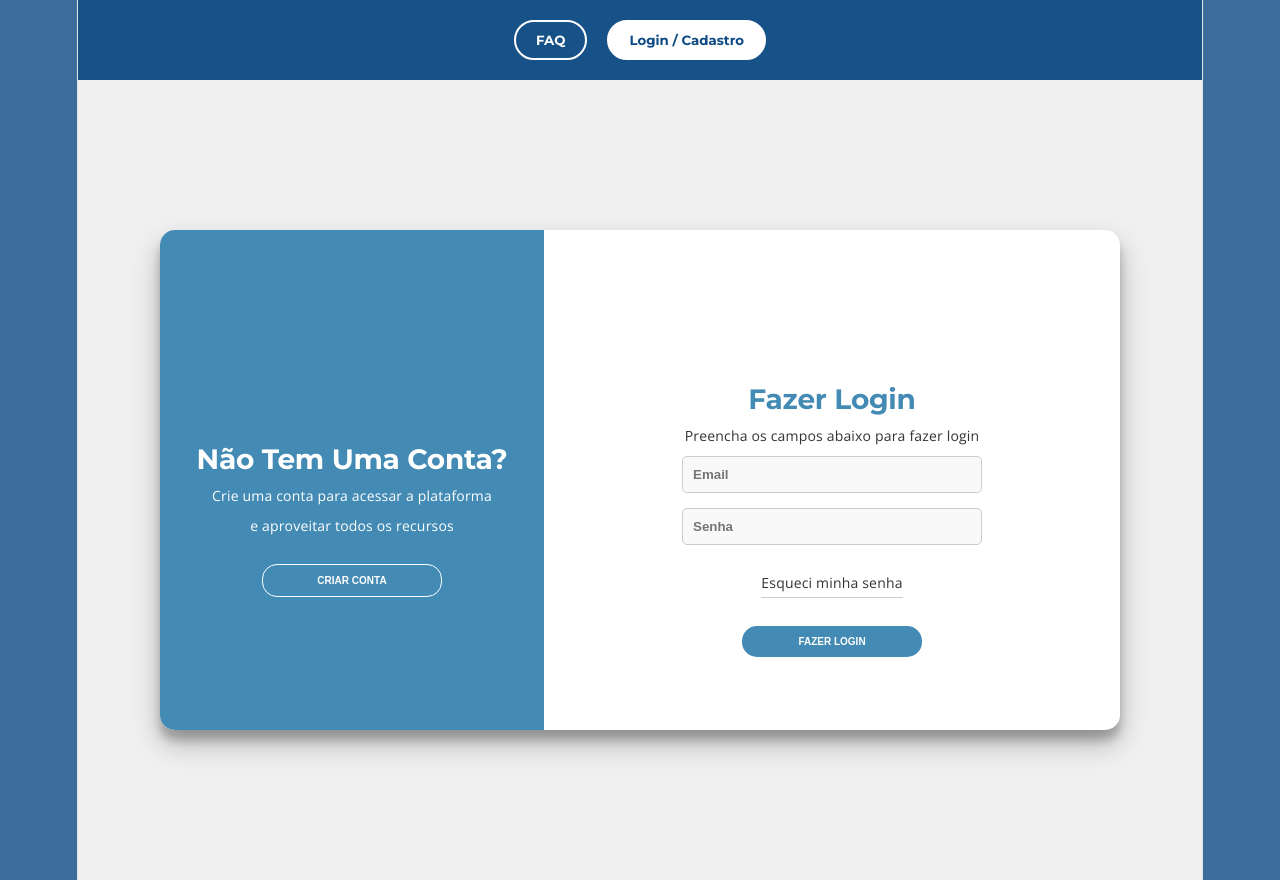
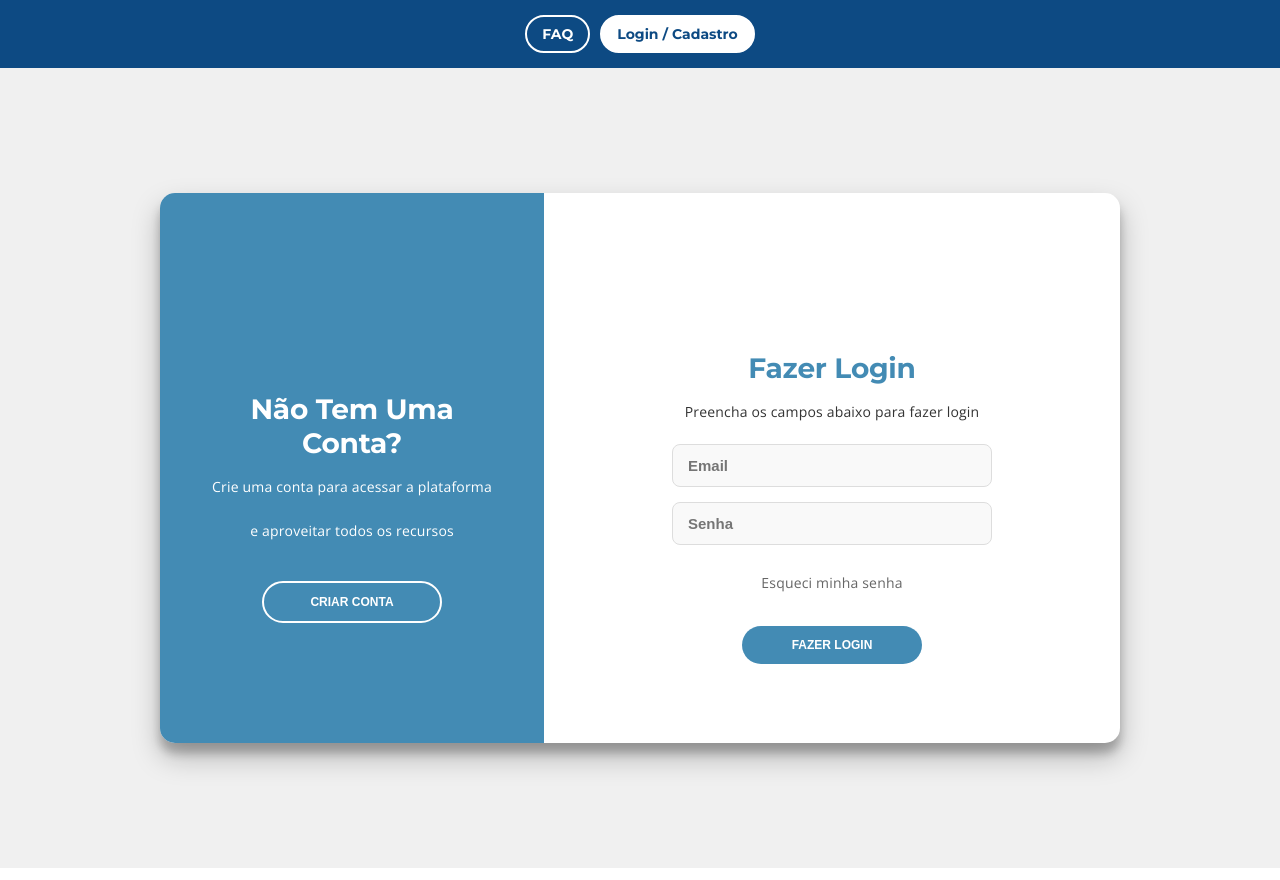
Before and after one commit to peterosnk/plataforma-de-FAQ, a React (Vite) app in the folder frontend/: page / in a window 1280 px wide. Both pictures are taken after a click on the button "Login / Cadastro". Built offline with nearby package versions, Linux system fonts and the light colour scheme.

Commit message:
frontend

```diff
--- a/frontend/src/App.css
+++ b/frontend/src/App.css
@@ -7,8 +7,16 @@
 body {
     margin: 0;
     font-family: 'Montserrat', sans-serif;
-    color: #fff;
-    background-color: #0d4a83cc;
+    color: #0d4a83;
+    background-color: #ffffff;
+    min-height: 100vh;
+    overflow-x: hidden;
+}
+
+.app-container {
+    min-height: 100vh;
+    display: flex;
+    flex-direction: column;
 }
 
 /*titulo*/
@@ -19,18 +27,21 @@ body {
     margin-bottom: 20px;
     font-style: normal;
     font-family: 'Montserrat', sans-serif;
+    color: #0d4a83;
+    padding: 0 20px;
 }
 
 .subtitle {
     font-size: 13px;
     text-align: center;
     margin-bottom: 40px;
-    color: #fff;
+    color: #0d4a83cc;
+    padding: 0 20px;
 }
 
 .category-title {
     font-size: 26px;
-    color: #fff;
+    color: #0d4a83;
     text-align: center;
     margin-bottom: 10px;
     font-weight: 700;
@@ -40,20 +51,12 @@ body {
 .questions-container {
     max-width: 800px;
     margin: 0 auto;
+    padding: 0 20px 50px 20px;
+    width: 100%;
 }
 
 .question {
-    border-bottom: 1px solid #fff;
-}
-
-.category-title {
-    font-size: 26px;
-    color: #fff;
-    text-align: center;
-    margin-bottom: 10px;
-    font-weight: 700;
-    width: 100%;
-    display: flex;
+    border-bottom: 1px solid #0d4a8333;
 }
 
 .question button {
@@ -66,28 +69,32 @@ body {
     border: none;
     outline: none;
     font-size: 22px;
-    color: #fff;
+    color: #0d4a83;
     font-weight: 700;
     cursor: pointer;
+    text-align: left;
 }
 
 .question p {
-    font-size: 22px;
+    font-size: 18px;
     max-height: 0;
     opacity: 0;
     line-height: 1.5;
     overflow: hidden;
     transition: all 0.6s ease;
+    color: #333;
 }
 
 .d-arrow {
     transition: transform 0.5s ease-in;
-    color: #fff;
+    color: #0d4a83;
+    flex-shrink: 0;
+    margin-left: 10px;
 }
 
 /*botao pergunta*/
 .question p.show {
-    max-height: 200px;
+    max-height: 500px;
     opacity: 1;
     padding: 0px 15px 30px 15px;
 }
@@ -101,13 +108,14 @@ body {
     display: flex;
     justify-content: center;
     align-items: center;
-    background: #0d4a83b6;
+    background: #0d4a831a;
     border-radius: 40px;
     padding: 10px 20px;
     margin: 0 auto 20px auto;
     max-width: 400px;
     width: fit-content;
     transition: all 0.5s ease;
+    border: 1px solid #0d4a8333;
 }
 
 .search-input {
@@ -116,13 +124,17 @@ body {
     background: transparent;
     border: none;
     outline: none;
-    color: #fff;
+    color: #0d4a83;
     font-size: 16px;
     width: 0;
     transition: width 0.5s ease;
     font-family: 'Open Sans', sans-serif;
     padding: 0px 6px;
     justify-content: center;
+}
+
+.search-input::placeholder {
+    color: #0d4a8388;
 }
 
 .search-input:focus {
@@ -132,7 +144,7 @@ body {
 .fas.fa-search {
     line-height: 40px;
     width: 40px;
-    color: #fff;
+    color: #0d4a83;
     font-size: 18px;
     display: flex;
     justify-content: center;
@@ -147,31 +159,39 @@ body {
 
 .search-container:hover .fas.fa-search {
     width: 40px;
-    background: #8fa3b6b6;
+    background: #0d4a8322;
 }
 
 /* Navegação Principal */
 .main-nav {
     display: flex;
     justify-content: center;
-    gap: 20px;
-    padding: 20px;
-    background: rgba(13, 74, 131, 0.8);
+    gap: 10px;
+    padding: 15px;
+    background: #0d4a83;
     position: sticky;
     top: 0;
     z-index: 1000;
+    transition: transform 0.4s ease-in-out;
+    width: 100%;
+}
+
+.main-nav.nav-hidden {
+    transform: translateY(-100%);
 }
 
 .main-nav button {
     background: transparent;
     border: 2px solid #fff;
     color: #fff;
-    padding: 10px 20px;
+    padding: 8px 15px;
     border-radius: 25px;
     cursor: pointer;
     font-family: 'Montserrat', sans-serif;
     font-weight: 700;
     transition: all 0.3s ease;
+    font-size: 14px;
+    white-space: nowrap;
 }
 
 .main-nav button:hover,
@@ -182,17 +202,47 @@ body {
 
 .logout-nav {
     background: transparent;
-    border: 2px solid #dc3545 !important;
-    color: #dc3545 !important;
-    padding: 10px 20px;
-    border-radius: 25px;
-    cursor: pointer;
-    font-family: 'Montserrat', sans-serif;
-    font-weight: 700;
-    transition: all 0.3s ease;
+    border: 2px solid #ff4d4d !important;
+    color: #ff4d4d !important;
 }
 
 .logout-nav:hover {
-    background: #dc3545 !important;
+    background: #ff4d4d !important;
     color: white !important;
 }
+
+/* RESPONSIVIDADE CELULAR */
+@media (max-width: 768px) {
+    .title {
+        font-size: 32px;
+        margin-top: 40px;
+    }
+
+    .main-nav {
+        gap: 5px;
+        padding: 10px;
+    }
+
+    .main-nav button {
+        padding: 6px 12px;
+        font-size: 12px;
+    }
+
+    .question button {
+        font-size: 18px;
+        padding: 15px 10px;
+    }
+
+    .question p {
+        font-size: 16px;
+    }
+
+    .search-container {
+        max-width: 90%;
+    }
+
+    .search-container:hover .search-input,
+    .search-input:focus {
+        width: 180px;
+    }
+}
--- a/frontend/src/App.jsx
+++ b/frontend/src/App.jsx
@@ -1,4 +1,4 @@
-import React, { useState } from 'react';
+import React, { useState, useEffect } from 'react';
 import FAQ from './faq';
 import Auth from './Auth';
 import Profile from './Profile';
@@ -7,6 +7,8 @@ import './App.css';
 function App() {
   const [currentPage, setCurrentPage] = useState('faq');
   const [user, setUser] = useState(null); // Estado do usuário logado
+  const [showNav, setShowNav] = useState(true);
+  const [lastScrollY, setLastScrollY] = useState(0);
 
   const handleAuthSuccess = (userData) => {
     setUser(userData);
@@ -22,9 +24,26 @@ function App() {
     setCurrentPage('faq');
   };
 
+  // Lógica para esconder a navbar ao descer e mostrar ao subir
+  useEffect(() => {
+    const controlNavbar = () => {
+      if (window.scrollY > lastScrollY && window.scrollY > 50) { // Descendo
+        setShowNav(false);
+      } else { // Subindo
+        setShowNav(true);
+      }
+      setLastScrollY(window.scrollY);
+    };
+
+    window.addEventListener('scroll', controlNavbar);
+    return () => {
+      window.removeEventListener('scroll', controlNavbar);
+    };
+  }, [lastScrollY]);
+
   return (
     <div className="app-container">
-      <nav className="main-nav">
+      <nav className={`main-nav ${!showNav ? 'nav-hidden' : ''}`}>
         <button
           className={currentPage === 'faq' ? 'active' : ''}
           onClick={() => setCurrentPage('faq')}
--- a/frontend/src/Auth.css
+++ b/frontend/src/Auth.css
@@ -4,9 +4,10 @@
     display: flex;
     align-items: center;
     justify-content: center;
-    height: 100vh;
-    background-color: #f0f0f0; /* Fundo branco/cinza claro nas bordas laterais */
+    min-height: 100vh;
+    background-color: #f0f0f0;
     font-family: 'Open Sans', sans-serif;
+    padding: 40px 20px; /* Padding extra para evitar colar nas bordas em desktops menores */
 }
 
 .auth-container * {
@@ -17,23 +18,26 @@
 
 .auth-container .container {
     position: relative;
-    width: 960px;
-    height: 500px;
+    width: 100%;
+    max-width: 960px; /* Limite máximo no desktop */
+    min-height: 550px; /* Aumentado para acomodar o formulário de cadastro */
+    display: flex;
 }
 
 .auth-container .content {
-    background-color: #ffffff; /* Fundo branco do cartão central */
+    background-color: #ffffff;
     border-radius: 15px;
     width: 100%;
-    height: 100%;
+    min-height: 100%;
     display: flex;
     justify-content: space-between;
-    align-items: center;
+    align-items: stretch; /* Garante que as colunas ocupem toda a altura */
     position: relative;
     box-shadow: 0 14px 28px rgba(0,0,0,0.25), 0 10px 10px rgba(0,0,0,0.22);
-    overflow: hidden;
+    overflow: hidden; /* Mantém as animações dentro do card */
 }
 
+/* Fundo azul deslizante */
 .auth-container .content::before {
     content: "";
     position: absolute;
@@ -45,7 +49,6 @@
     transition: all 0.6s ease-in-out;
 }
 
-/* Quando o Sign Up está ativo, movemos o fundo azul para a direita */
 .auth-container .sign-up-active .content::before {
     left: 60%;
 }
@@ -54,39 +57,39 @@
 .auth-container .second-content {
     display: flex;
     width: 100%;
-    height: 100%;
+    min-height: 100%;
     position: absolute;
     top: 0;
     left: 0;
     transition: all 0.6s ease-in-out;
 }
 
-/* Esconde o segundo container por padrão */
 .auth-container .second-content {
     opacity: 0;
     z-index: 0;
     pointer-events: none;
+    transform: translateX(20px); /* Leve efeito de movimento */
 }
 
-/* Alternância de visibilidade baseada na classe sign-up-active */
 .auth-container .sign-up-active .first-content {
     opacity: 0;
     z-index: 0;
     pointer-events: none;
+    transform: translateX(-20px);
 }
 
 .auth-container .sign-up-active .second-content {
     opacity: 1;
     z-index: 5;
     pointer-events: all;
+    transform: translateX(0);
 }
 
 .auth-container .first-collum {
     z-index: 10;
     text-align: center;
-    flex: 1 0 auto;
     width: 40%;
-    padding: 20px;
+    padding: 40px 20px;
     display: flex;
     flex-direction: column;
     justify-content: center;
@@ -101,14 +104,13 @@
     flex-direction: column;
     justify-content: center;
     align-items: center;
-    padding: 20px;
+    padding: 40px 20px;
 }
 
-/* Estilo Primeira Coluna do Primeiro Container */
 .auth-container .title {
     font-size: 28px;
     font-weight: bold;
-    margin-bottom: 10px;
+    margin-bottom: 15px;
     text-transform: capitalize;
 }
 
@@ -123,22 +125,21 @@
 .auth-container .description {
     font-size: 14px;
     font-weight: 300;
-    line-height: 20px;
+    line-height: 24px;
     color: #ffffff;
-    margin-bottom: 10px;
+    margin-bottom: 20px;
 }
 
-/* Na segunda coluna (formulário), o texto deve ser escuro se o fundo for branco */
 .auth-container .second-collum .description {
     color: #333;
 }
 
 .auth-container .button {
-    border-radius: 15px;
+    border-radius: 25px;
     text-transform: uppercase;
     color: #ffffff;
-    font-size: 10px;
-    padding: 10px 50px;
+    font-size: 12px;
+    padding: 12px 40px;
     cursor: pointer;
     font-weight: bold;
     width: 180px;
@@ -146,7 +147,11 @@
     border: none;
     margin-top: 1rem;
     background-color: #438bb4;
-    transition: transform 80ms ease-in;
+    transition: all 0.3s ease;
+}
+
+.auth-container .button:hover {
+    filter: brightness(1.1);
 }
 
 .auth-container .button:active {
@@ -155,33 +160,103 @@
 
 .auth-container .button.button-primary {
     background-color: transparent;
-    border: 1px solid #ffffff;
+    border: 2px solid #ffffff;
 }
 
 .auth-container .form {
     display: flex;
     flex-direction: column;
-    width: 70%;
-    max-width: 300px;
+    width: 100%;
+    max-width: 320px;
     align-items: center;
 }
 
 .auth-container .form input {
     margin-bottom: 15px;
-    padding: 10px;
-    border-radius: 5px;
-    border: 1px solid #ccc;
+    padding: 12px 15px;
+    border-radius: 8px;
+    border: 1px solid #ddd;
     width: 100%;
     outline: none;
     background-color: #f9f9f9;
-    color: #000000; /* Letras pretas para visibilidade */
+    color: #000000;
     font-weight: 600;
+    font-size: 15px;
+    transition: border-color 0.3s;
+}
+
+.auth-container .form input:focus {
+    border-color: #438bb4;
 }
 
 .auth-container .forgot-password {
-    color: #333;
+    color: #666;
     font-size: 14px;
     text-decoration: none;
     margin: 10px 0;
-    border-bottom: 1px solid #ccc;
+    border-bottom: 1px solid transparent;
+    transition: color 0.3s;
 }
+
+.auth-container .forgot-password:hover {
+    color: #438bb4;
+    border-bottom: 1px solid #438bb4;
+}
+
+/* RESPONSIVIDADE CELULAR (TELAS MENORES QUE 768PX) */
+@media (max-width: 768px) {
+    .auth-container {
+        padding: 10px;
+    }
+
+    .auth-container .container {
+        min-height: auto;
+        height: auto;
+    }
+
+    .auth-container .content {
+        flex-direction: column;
+        height: auto;
+        min-height: auto;
+        overflow: visible; /* Permite crescer conforme o conteúdo */
+    }
+
+    .auth-container .content::before {
+        display: none; /* Remove a animação do fundo no mobile */
+    }
+
+    .auth-container .first-content,
+    .auth-container .second-content {
+        position: relative; /* No mobile, eles ficam um embaixo do outro no DOM (mas um é oculto via React) */
+        flex-direction: column;
+        height: auto;
+        opacity: 1; /* React controla qual div renderiza */
+        transform: none !important;
+    }
+
+    .auth-container .first-collum,
+    .auth-container .second-collum {
+        width: 100%;
+        padding: 40px 20px;
+    }
+
+    /* Cores fixas no mobile para manter contraste */
+    .auth-container .first-collum {
+        background-color: #438bb4;
+        order: 2; /* Mensagem informativa fica embaixo */
+    }
+
+    .auth-container .second-collum {
+        order: 1; /* Formulário fica em cima */
+        background-color: #ffffff;
+    }
+
+    .auth-container .title {
+        font-size: 24px;
+    }
+
+    /* Ocultar a div que não está ativa no mobile de forma absoluta para não ocupar espaço */
+    .auth-container .second-content:not(.sign-up-active .second-content) {
+        display: none;
+    }
+}
--- a/frontend/src/Auth.jsx
+++ b/frontend/src/Auth.jsx
@@ -24,6 +24,7 @@ const Auth = ({ onAuthSuccess }) => {
             <div className={`container ${!isSignIn ? 'sign-up-active' : ''}`}>
                 <div className="content">
                     {/* Login (Sign In) - Aparece primeiro */}
+                    {isSignIn ? (
                         <div className="first-content">
                             <div className="first-collum">
                                 <h2 className="title title-primary">Não tem uma conta?</h2>
@@ -42,8 +43,8 @@ const Auth = ({ onAuthSuccess }) => {
                                 </form>
                             </div>
                         </div>
-
-                    {/* Cadastro (Sign Up) - Aparece ao alternar */}
+                    ) : (
+                        /* Cadastro (Sign Up) - Aparece ao alternar */
                         <div className="second-content">
                             <div className="second-collum">
                                 <h2 className="title title-secondary">Criar Conta</h2>
@@ -63,6 +64,7 @@ const Auth = ({ onAuthSuccess }) => {
                                 <button className="button button-primary" onClick={toggleAuth}>Fazer Login</button>
                             </div>
                         </div>
+                    )}
                 </div>
             </div>
         </div>
--- a/frontend/src/index.css
+++ b/frontend/src/index.css
@@ -2,7 +2,7 @@
   --text: #6b6375;
   --text-h: #08060d;
   --bg: #fff;
-  --border: #e5e4e7;
+  --border: transparent; /* Removemos a borda padrão */
   --code-bg: #f4f3ec;
   --accent: #aa3bff;
   --accent-bg: rgba(170, 59, 255, 0.1);
@@ -30,37 +30,18 @@
   }
 }
 
-@media (prefers-color-scheme: dark) {
-  :root {
-    --text: #9ca3af;
-    --text-h: #f3f4f6;
-    --bg: #16171d;
-    --border: #2e303a;
-    --code-bg: #1f2028;
-    --accent: #c084fc;
-    --accent-bg: rgba(192, 132, 252, 0.15);
-    --accent-border: rgba(192, 132, 252, 0.5);
-    --social-bg: rgba(47, 48, 58, 0.5);
-    --shadow:
-      rgba(0, 0, 0, 0.4) 0 10px 15px -3px, rgba(0, 0, 0, 0.25) 0 4px 6px -2px;
-  }
-
-  #social .button-icon {
-    filter: invert(1) brightness(2);
-  }
-}
-
 body {
   margin: 0;
+  padding: 0;
 }
 
 #root {
-  width: 1126px;
+  width: 100%; /* Ocupa a largura total */
   max-width: 100%;
-  margin: 0 auto;
+  margin: 0;
   text-align: center;
-  border-inline: 1px solid var(--border);
-  min-height: 100svh;
+  border-inline: none; /* Remove a linha preta lateral */
+  min-height: 100vh;
   display: flex;
   flex-direction: column;
   box-sizing: border-box;
```
Also changed, not shown: frontend/src/Profile.css (+35 -7 lines). Lines whose indentation alone changed are shown as unchanged.
